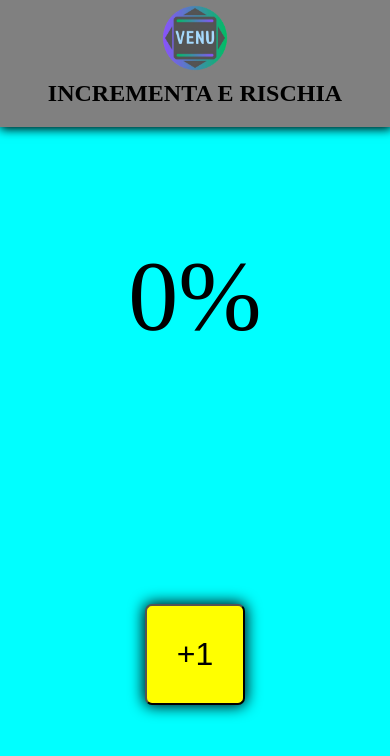
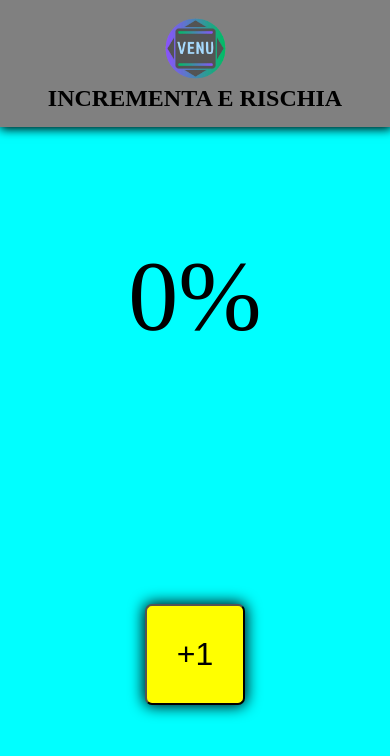
Before and after one commit to AndreaVenuti/sito-INCREMENTA_E_RISCHIA, a plain HTML site: page index.html in a window 390 px wide. Drawn offline with Linux system fonts and the light colour scheme.

Commit message:
migliorato adattamento schermi piccoli

```diff
--- a/style.css
+++ b/style.css
@@ -68,10 +68,11 @@ h1{
     }
     #logo{
         position: absolute;
-        padding-bottom: 50px;
+        padding-bottom: 35px;
+        height: 75px;
     }
     h1{
-        padding-top: 60px;
+        padding-top: 70px;
     }
 }
 
@@ -83,10 +84,11 @@ h1{
     }
     #logo{
         position: absolute;
-        padding-bottom: 50px;
+        padding-bottom: 30px;
+        height: 75px;
     }
     h1{
-        padding-top: 60px;
+        padding-top: 70px;
         font-size: x-large;
     }
 }
```
